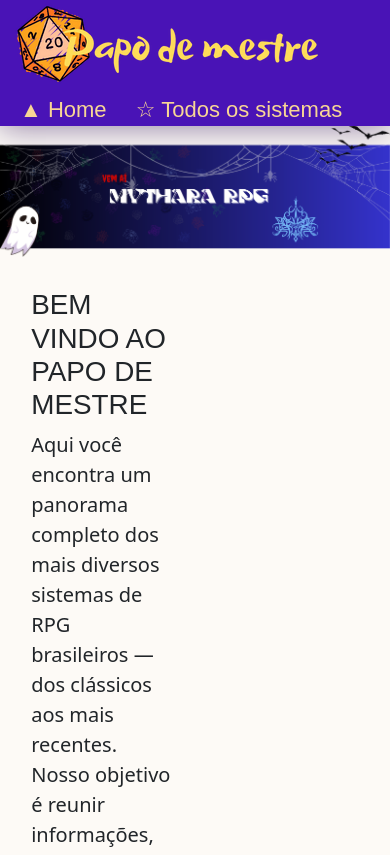
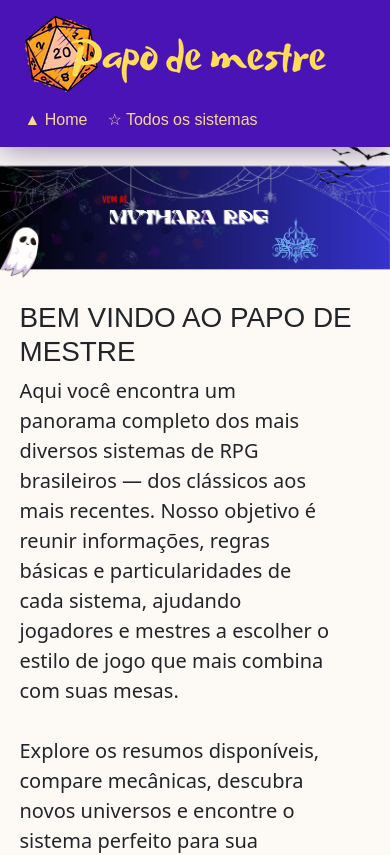
Before and after one commit to Bru008/brasilidades, a plain HTML site: page index.html in a window 390 px wide. Shown: the top 855 px of the page. Drawn offline with nearby package versions, Linux system fonts and the light colour scheme; a web font is replaced by a local one.

Commit message:
Update style.css

```diff
--- a/style.css
+++ b/style.css
@@ -20,14 +20,18 @@ body {
 header {
     background-color: #4913b6;
     display: flex;
-    box-shadow: #9585a8 0px 2px 30px 1px;
     flex-wrap: wrap;
     justify-content: space-between;
     align-items: center;
+    box-shadow: #9585a8 0px 2px 30px 1px;
+    padding: 10px 5%;
 }
 
 header nav {
-    margin-right: 3%;
+    display: flex;
+    flex-wrap: wrap;
+    justify-content: flex-end;
+    gap: 10px;
 }
 
 header nav a {
@@ -36,7 +40,6 @@ header nav a {
     font-size: 22px;
     color: rgb(248, 214, 149);
     font-family: 'Vecna', sans-serif;
-    margin-left: 15px;
 }
 
 header nav a:hover,
@@ -45,24 +48,20 @@ header nav a:focus {
     color: rgb(216, 149, 25);
 }
 
-header a{
-    margin-left: 3%;
-}
-
 /* ===== MAIN ===== */
 main {
     flex: 1;
+    width: 100%;
 }
 
 .banner {
     display: flex;
     justify-content: center;
+    flex-wrap: wrap;
 }
 
 .intro {
-    margin-top: 2%;
-    margin-left: 8%;
-    margin-right: 10%;
+    margin: 2% 10%;
     max-width: 40%;
 }
 
@@ -70,10 +69,13 @@ main {
     display: flex;
     flex-wrap: wrap;
     margin-top: 6%;
+    gap: 2%;
 }
 
 .imgIntro {
     margin-left: 3%;
+    max-width: 100%;
+    height: auto;
 }
 
 /* ===== FOOTER ===== */
@@ -82,10 +84,60 @@ footer {
     font-size: small;
     background-color: #422d6d;
     width: 100%;
-    border: none;
-    margin-top: 50px;
-    padding-top: 3%;
-    padding-bottom: 1%;
+    padding: 3% 0 1% 0;
     text-align: center;
     color: rgb(255, 255, 255);
 }
+
+/* ===== MEDIA QUERIES ===== */
+
+/* Tablets */
+@media (max-width: 1024px) {
+    .intro {
+        max-width: 60%;
+        margin: 2% 5%;
+    }
+
+    header nav a {
+        font-size: 18px;
+    }
+
+    #coluna {
+        flex-direction: column;
+        margin-top: 4%;
+    }
+}
+
+/* Mobile */
+@media (max-width: 768px) {
+    header {
+        flex-direction: column;
+        align-items: flex-start;
+    }
+
+    header nav {
+        justify-content: flex-start;
+        width: 100%;
+    }
+
+    header nav a {
+        font-size: 16px;
+        margin-left: 0;
+    }
+
+    .intro {
+        max-width: 90%;
+        margin: 2% 5%;
+    }
+
+    #coluna {
+        flex-direction: column;
+        margin-top: 4%;
+        gap: 10px;
+    }
+
+    .imgIntro {
+        margin-left: 0;
+        width: 100%;
+    }
+}
```
